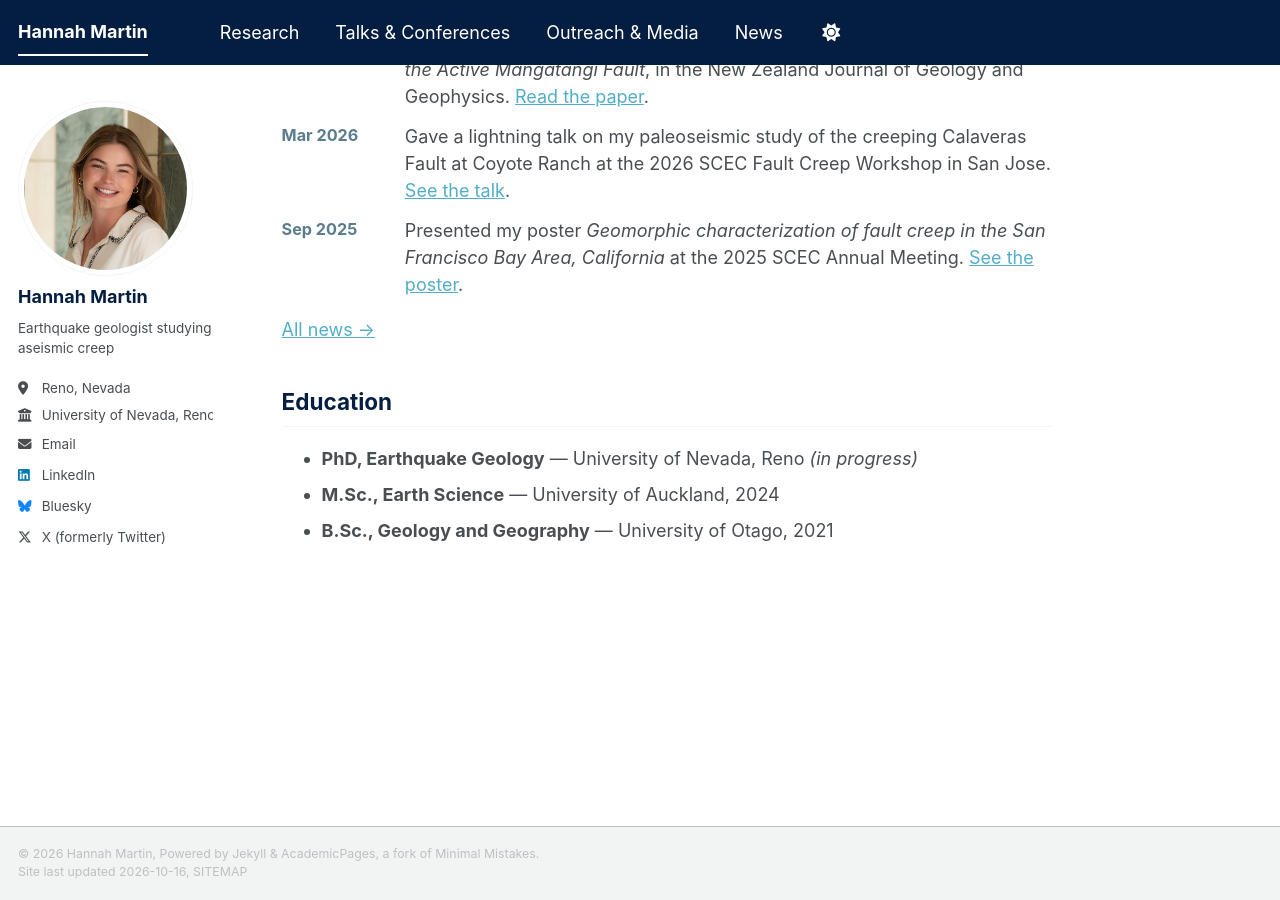
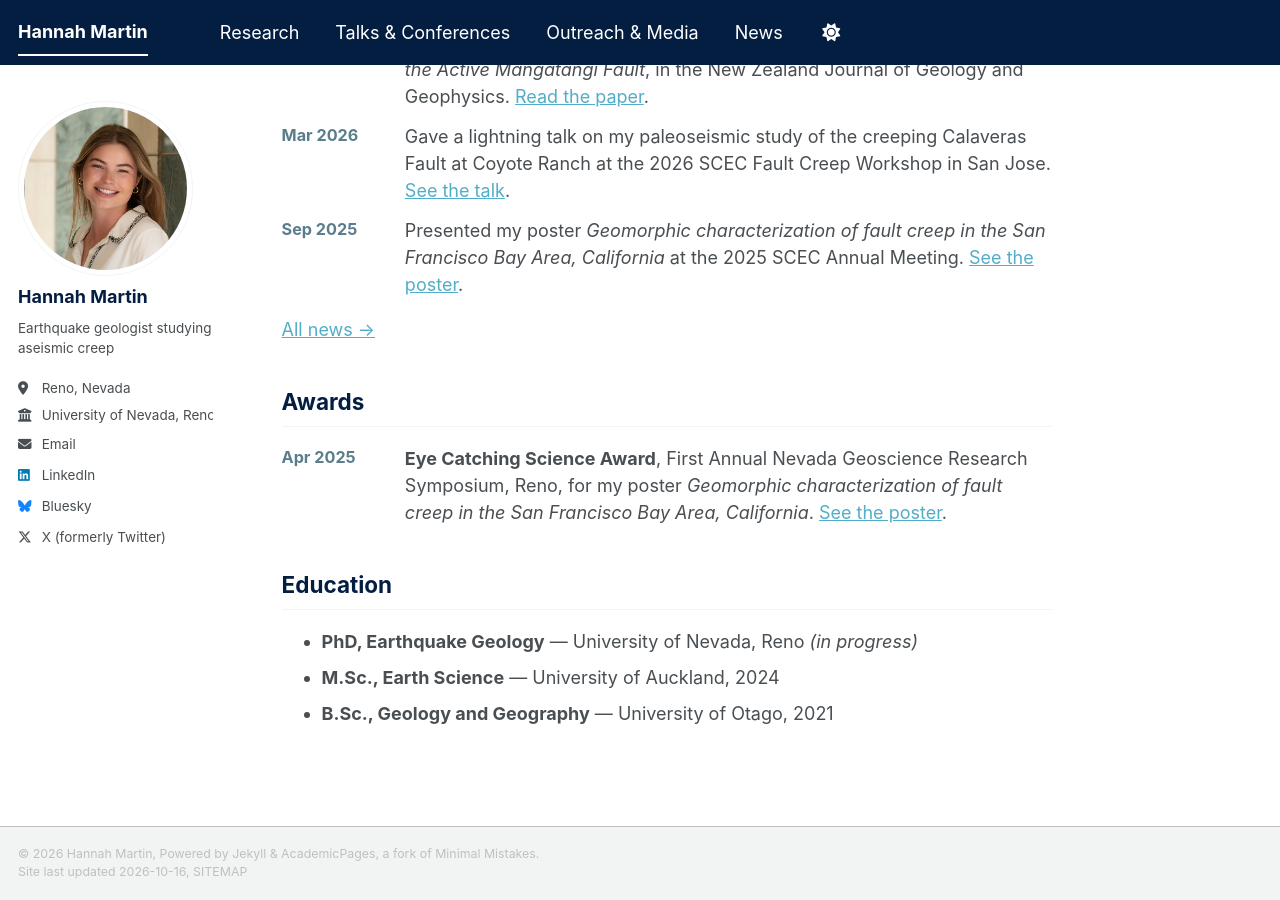
Before and after one commit to HannahMartinGeology/hannahmartingeology.github.io, a Jekyll site: the page built from _pages/about.md, in a window 1280 px wide and 900 px high, scrolled down 1048 px. Built offline with Jekyll 4.4.1, drawn with Linux system fonts in a browser that asks for light colours; a style sheet for code colours, icons or effects is not loaded.

Commit message:
Add Awards section to About Me
Co-Authored-By: Claude Opus 5.5 (1M context) <noreply@anthropic.com>
Claude-Session: https://claude.ai/code/session_01DgkcoPr1qNd1CjQ2i3f6tK

```diff
--- /dev/null
+++ b/_data/awards.yml
@@ -0,0 +1,7 @@
+# Awards & honours: newest first. Add new awards at the top.
+#   when: shown in the date column, e.g. "2025" or "Apr 2025"
+#   title: the award name
+#   detail: optional, where it was awarded and what for (Markdown links allowed)
+- when: "Apr 2025"
+  title: "Eye Catching Science Award"
+  detail: "First Annual Nevada Geoscience Research Symposium, Reno, for my poster *Geomorphic characterization of fault creep in the San Francisco Bay Area, California*. [See the poster](/talks/2025-nevada-geoscience-symposium)."
--- a/_pages/about.md
+++ b/_pages/about.md
@@ -19,6 +19,14 @@ Latest news
 
 [All news &rarr;](/news/)
 
+Awards
+------
+<ul class="news-list">
+{% for item in site.data.awards %}
+  <li><span class="news-date">{{ item.when }}</span> <span><strong>{{ item.title }}</strong>{% if item.detail %}, {{ item.detail | markdownify | remove: '<p>' | remove: "</p>" | strip }}{% endif %}</span></li>
+{% endfor %}
+</ul>
+
 Education
 ------
 * **PhD, Earthquake Geology** — University of Nevada, Reno *(in progress)*
```
